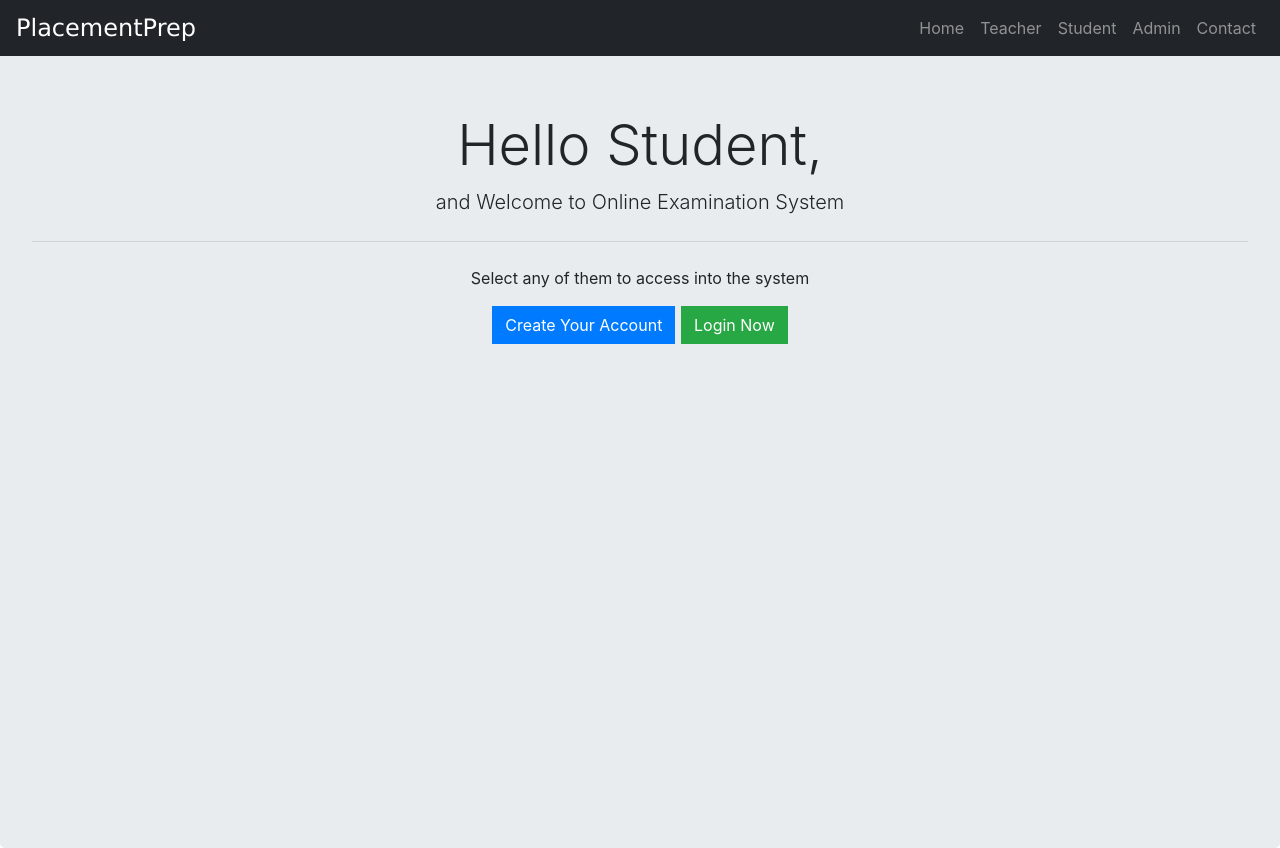
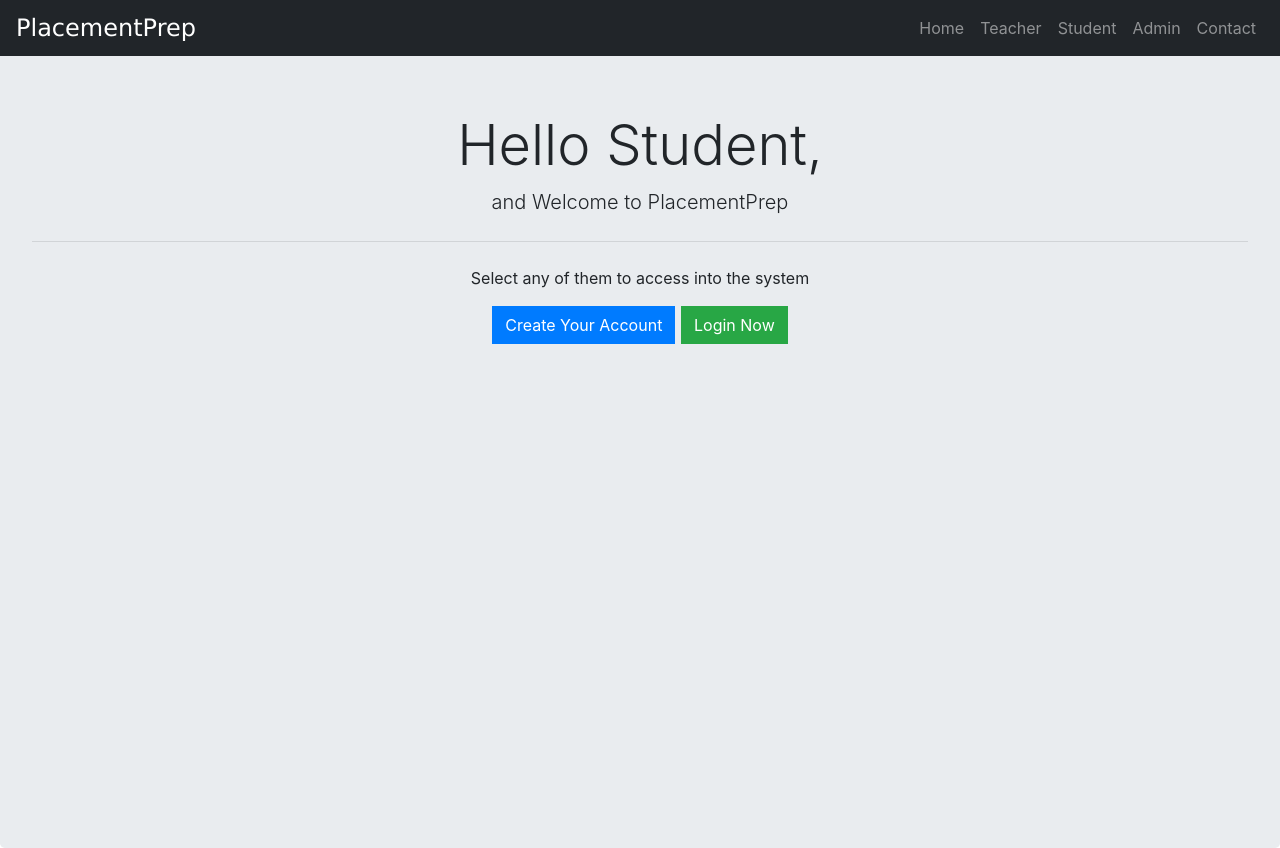
Before and after one commit to cukiecodes/project, a Django app: page /student/studentclick in a window 1280 px wide. Run offline with Django 3.2, Linux system fonts and the light colour scheme; some libraries are stand-ins or nearby versions.

Commit message:
pat: modified names as placementprep

```diff
--- a/templates/student/studentclick.html
+++ b/templates/student/studentclick.html
@@ -27,7 +27,7 @@
   <br><br>
   <div class="jumbotron" style="margin-bottom:0px;">
     <h1 class="display-4">Hello Student,</h1>
-    <p class="lead">and Welcome to Online Examination System</p>
+    <p class="lead">and Welcome to PlacementPrep</p>
     <hr class="my-4">
     <p>Select any of them to access into the system</p>
     <p class="lead">
```
Also changed, not shown: db.sqlite3, static/profile_pic/Student/student_LLHW9GZ.jpg (added), static/profile_pic/Teacher/teacher_OheDpJN.jpg (added), static/profile_pic/Teacher/teacher_SB81Ry6.jpg (added), static/profile_pic/Teacher/teacher_d4Q4ppd.jpg (added), static/profile_pic/Teacher/teacher_iQTCkUp.jpg (added).
